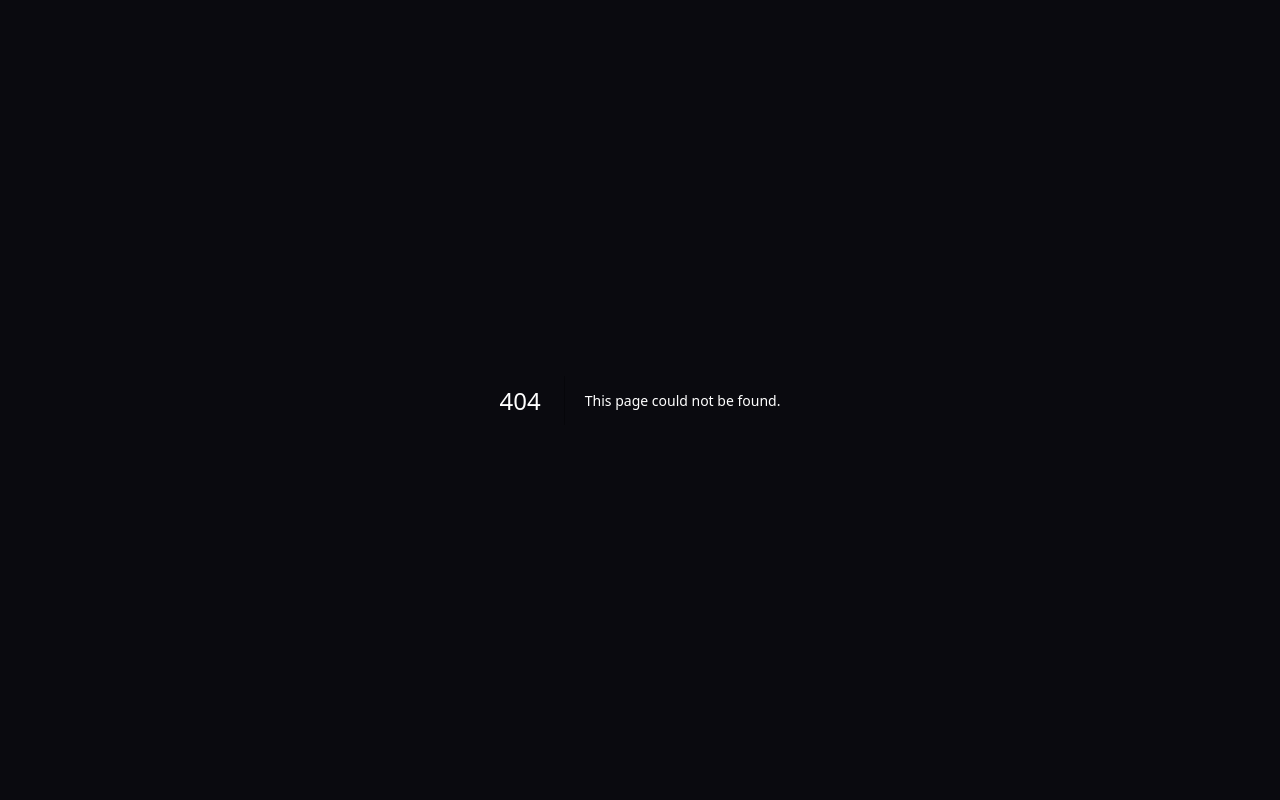
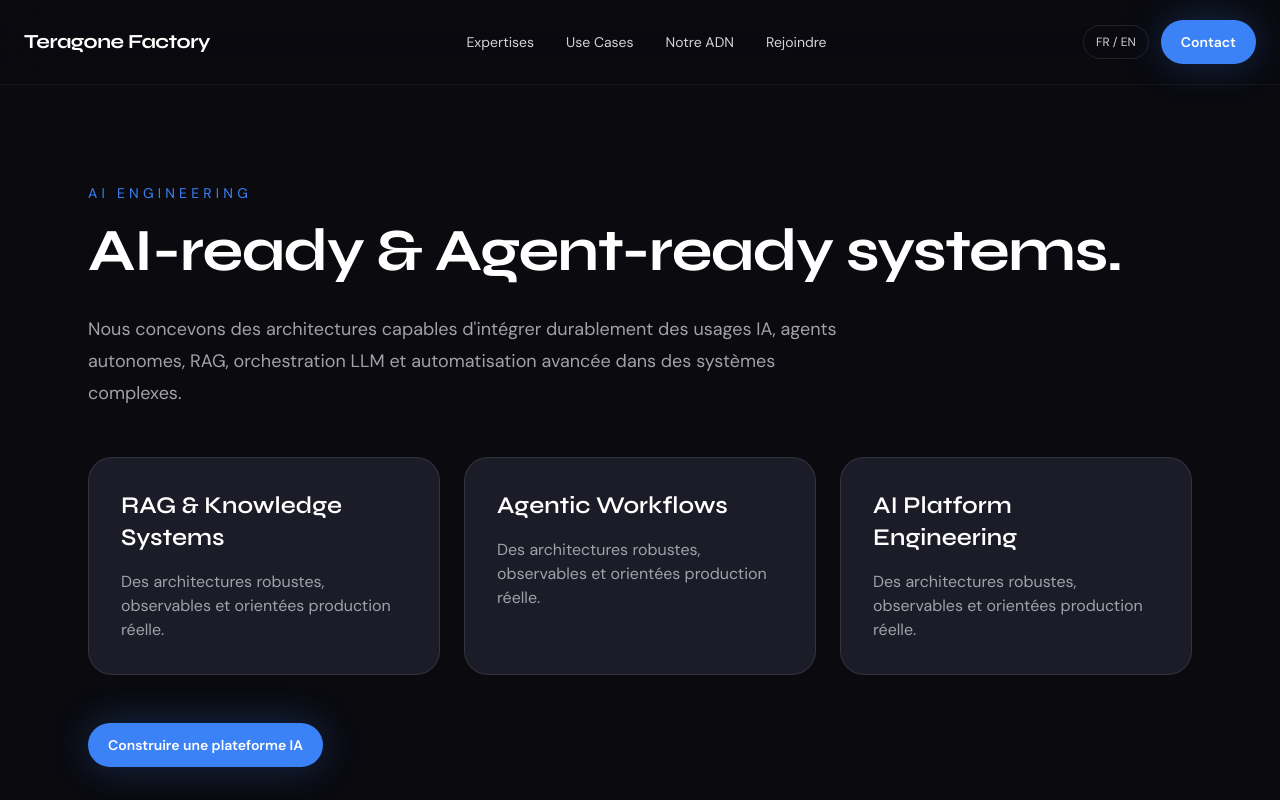
Before and after one commit to Teragone-Factory/site-teragone-factory-V2, a Next.js app: page /expertises/ia-agentique in a window 1280 px wide. Before the commit this address had no page. Shown: the top 800 px of the page. Built offline with nearby package versions, Linux system fonts and the light colour scheme.

Commit message:
Add AI expertise page

```diff
--- /dev/null
+++ b/app/expertises/ia-agentique/page.tsx
@@ -0,0 +1,21 @@
+import { Footer } from '@/components/layout/Footer'
+import { NavBar } from '@/components/layout/NavBar'
+import { Button } from '@/components/ui/Button'
+
+export default function AIPage() {
+  return (
+    <>
+      <NavBar />
+      <main className="mx-auto max-w-6xl px-6 py-24 text-white">
+        <span className="text-sm uppercase tracking-[0.3em] text-primary">AI Engineering</span>
+        <h1 className="mt-4 font-display text-6xl font-bold tracking-tight">AI-ready & Agent-ready systems.</h1>
+        <p className="mt-8 max-w-3xl text-lg leading-8 text-zinc-400">Nous concevons des architectures capables d'intégrer durablement des usages IA, agents autonomes, RAG, orchestration LLM et automatisation avancée dans des systèmes complexes.</p>
+        <div className="mt-12 grid gap-6 md:grid-cols-3">
+          {['RAG & Knowledge Systems', 'Agentic Workflows', 'AI Platform Engineering'].map((item) => <div key={item} className="rounded-3xl border border-white/10 bg-card p-8"><h2 className="font-display text-2xl font-semibold">{item}</h2><p className="mt-4 text-zinc-400">Des architectures robustes, observables et orientées production réelle.</p></div>)}
+        </div>
+        <div className="mt-12"><Button href="/contact">Construire une plateforme IA</Button></div>
+      </main>
+      <Footer />
+    </>
+  )
+}
```
